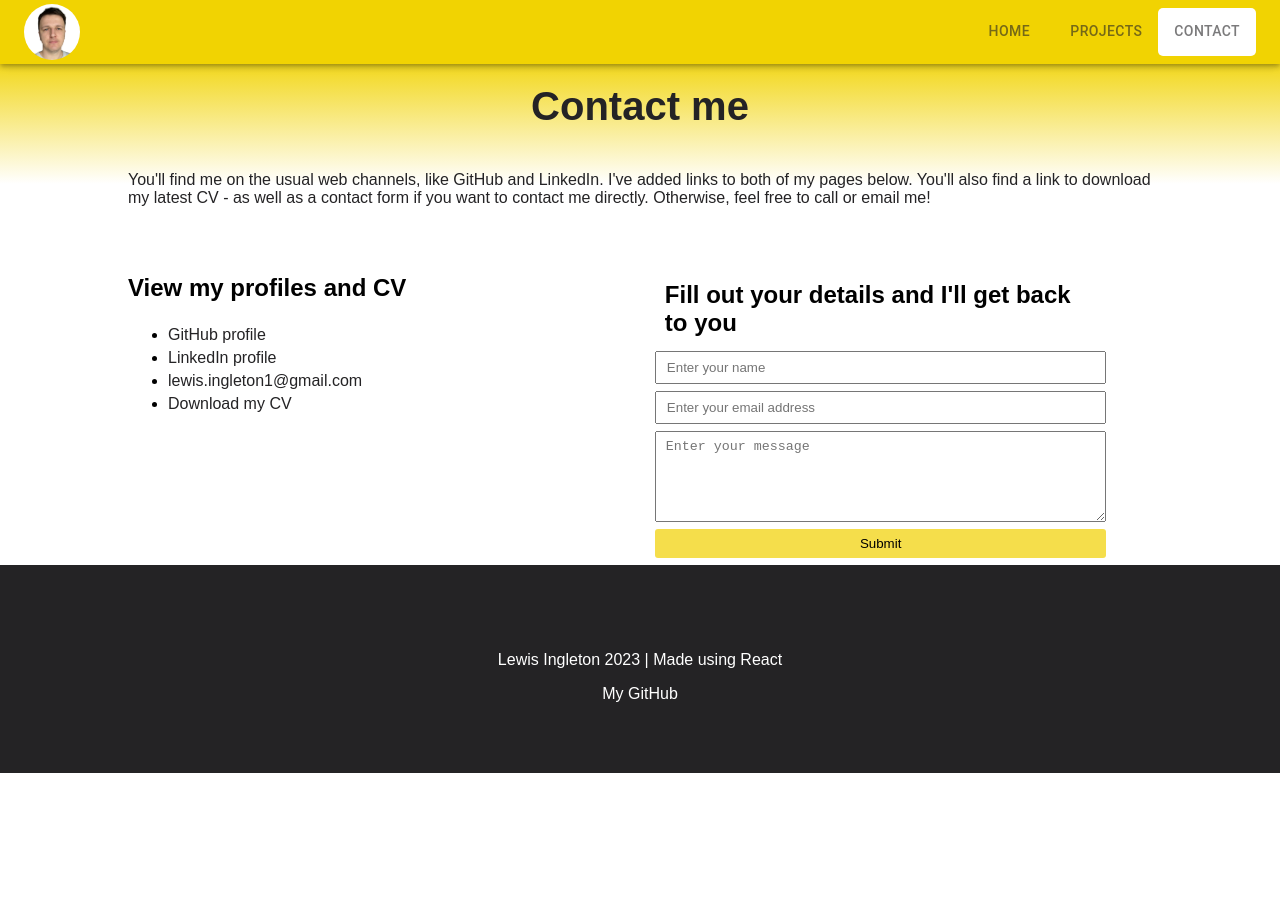
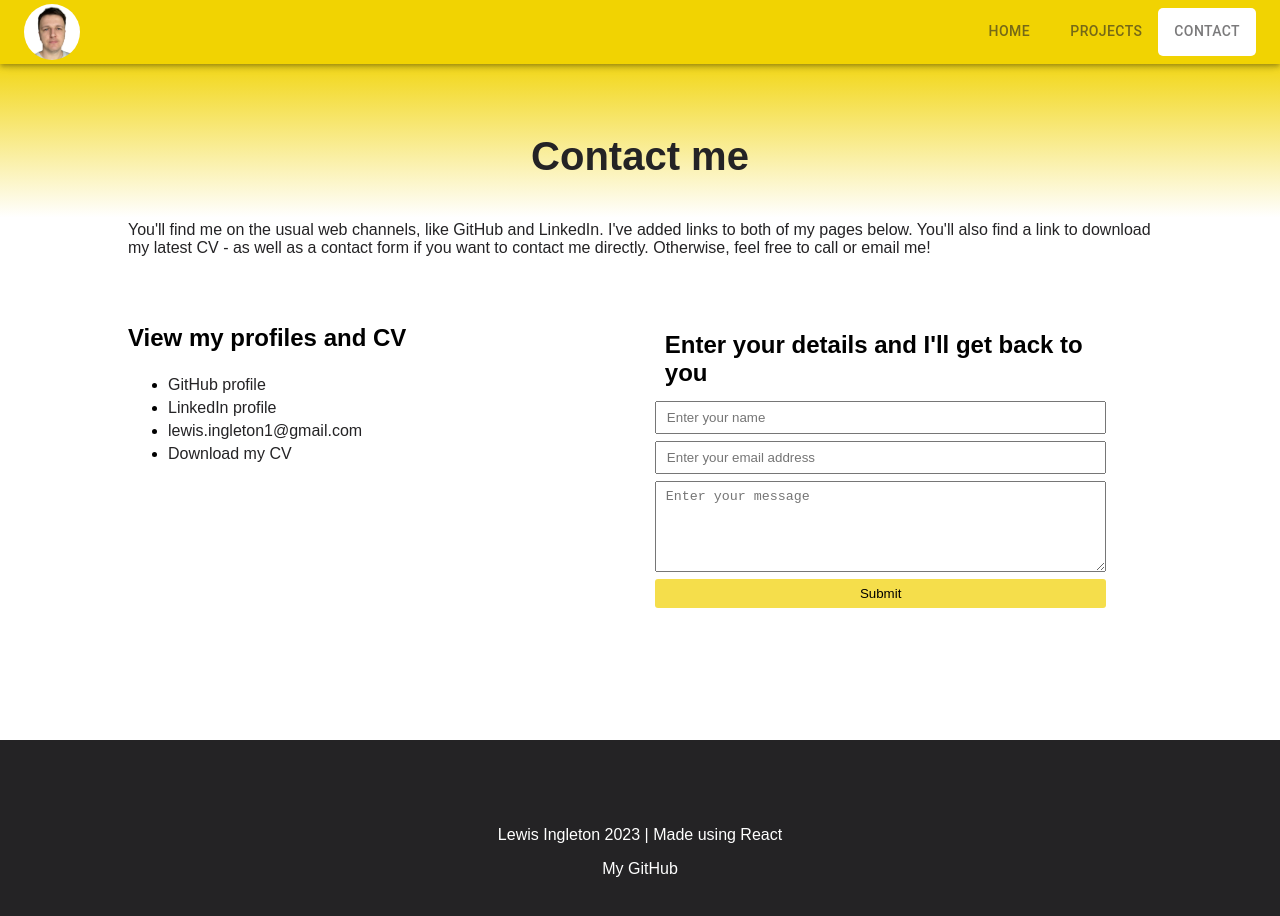
Before and after one commit to lewis-ingleton/portfolio-created-with-react, a React (Create React App) app in the folder li-portfolio-app/: page /contact in a window 1280 px wide. Shown: the top 916 px of the page. Before the commit the page ends 850 px from the top, so only its background shows below. Built offline with nearby package versions, Linux system fonts and the light colour scheme.

Commit message:
contact page styling

```diff
--- a/li-portfolio-app/src/components/contact-form/ContactForm.js
+++ b/li-portfolio-app/src/components/contact-form/ContactForm.js
@@ -8,7 +8,7 @@ function ContactForm() {
     return(
         <>
         <form>
-            <h3>Fill out your details and I'll get back to you</h3>
+            <h3>Enter your details and I'll get back to you</h3>
             <input type="text" placeholder="Enter your name" />
             <input type="text" placeholder="Enter your email address" />
             <textarea placeholder="Enter your message" cols="30" rows="5" />
--- a/li-portfolio-app/src/components/footer/Footer.css
+++ b/li-portfolio-app/src/components/footer/Footer.css
@@ -8,6 +8,7 @@ footer {
     flex-direction: column;
     flex-wrap: wrap;
     padding: 70px 0px;
+    margin-bottom: 0px;
 }
 
 footer>a {
--- a/li-portfolio-app/src/components/section-2-column/Section2Column.css
+++ b/li-portfolio-app/src/components/section-2-column/Section2Column.css
@@ -4,7 +4,7 @@
     width: 80%;
     margin: auto;
     max-width: 1300px;
-
+    height: 55vh;
 
 }
 
--- a/li-portfolio-app/src/components/small-header/SmallHeader.css
+++ b/li-portfolio-app/src/components/small-header/SmallHeader.css
@@ -9,4 +9,5 @@
     flex-direction: column;
     justify-content: center;
     align-items: center;
+    padding-top: 50px;
 }
```
